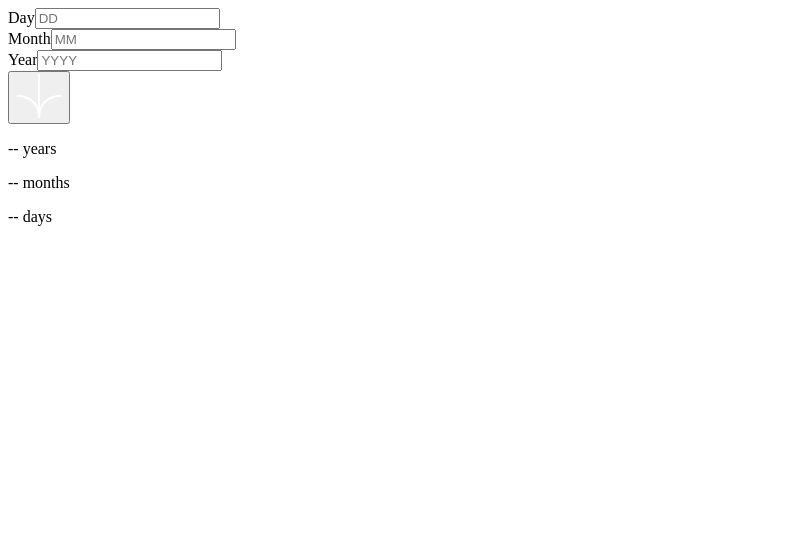
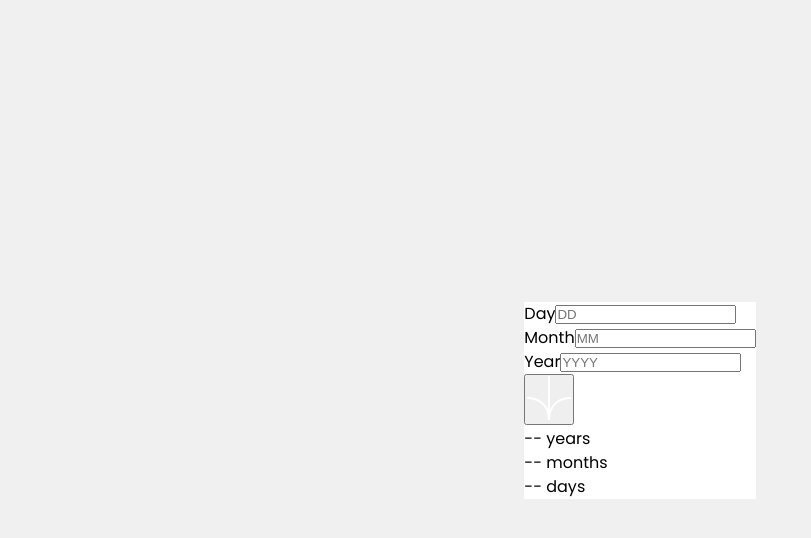
Before and after one commit to HectorKayman/age-calculator, a React (Vite) app: page / in a window 1280 px wide. Shown: the top 538 px of the page, without its empty margins (0-811 px from the left). Built offline with nearby package versions, Linux system fonts and the light colour scheme.

Commit message:
Add basic reset code and starter style rules

```diff
--- a/src/index.css
+++ b/src/index.css
@@ -0,0 +1,52 @@
+@font-face {
+  font-family: Poppins-Regular;
+  src: url('./assets/fonts/Poppins-Regular.ttf') format(truetype);
+}
+@font-face {
+  font-family: Poppins-Bold;
+  src: url('./assets/fonts/Poppins-Bold.ttf') format(truetype);
+}
+
+@font-face {
+  font-family: Poppins-Italic;
+  src: url('./assets/fonts/Poppins-Italic.ttf') format(truetype);
+}
+
+@font-face {
+  font-family: Poppins-ExtraBold;
+  src: url('./assets/fonts/Poppins-ExtraBold.ttf') format(truetype);
+}
+
+:root {
+  font-family: Poppins-Regular, sans-serif;
+  line-height: 1.5;
+
+  background-color: hsl(0, 0%, 94%);
+
+  font-synthesis: none;
+  text-rendering: optimizeLegibility;
+  -webkit-font-smoothing: antialiased;
+  -moz-osx-font-smoothing: grayscale;
+  -webkit-text-size-adjust: 100%;
+}
+
+*,
+*::before,
+*::after {
+  margin: 0;
+  padding: 0;
+  box-sizing: border-box;
+}
+
+body {
+  margin: 0;
+  display: flex;
+  place-items: center;
+  place-content: center;
+  min-width: 375px;
+  min-height: 100vh;
+}
+
+#root {
+  background-color: hsl(0, 0%, 100%);
+}
```
